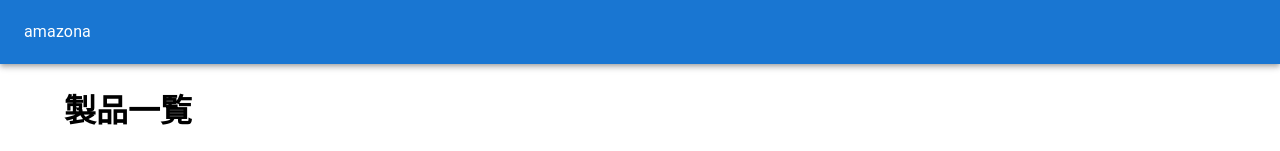
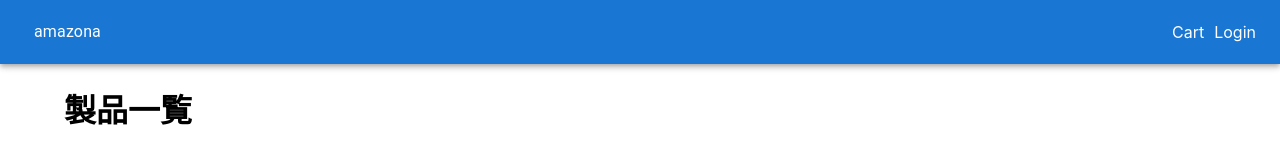
Before and after one commit to Kofsaku/first-ec, a Next.js app: page / in a window 1280 px wide. Shown: the top 151 px of the page. Built offline with nearby package versions, Linux system fonts and the light colour scheme.

Commit message:
ヘッダーにログインボタンとカートボタンを追加

```diff
--- a/components/Layout.js
+++ b/components/Layout.js
@@ -1,6 +1,7 @@
 import React from 'react';
 import Head from 'next/head';
-import { AppBar, Toolbar, Typography, Container } from  '@mui/material'
+import NextLink from 'next/link';
+import { AppBar, Toolbar, Typography, Container, Link } from  '@mui/material'
 import useStyles from '../utils/styles'
 
 export default function Layout({ children }) {
@@ -13,7 +14,22 @@
       </Head>
       <AppBar position="static" className={classes.navbar}>
         <Toolbar>
-          <Typography>amazona</Typography>
+          <NextLink href="/" passHref>
+            <Link>
+              <Typography className={classes.brand}>amazona</Typography>
+            </Link>
+          </NextLink>
+          <div className={classes.grow}> </div>
+          <div>
+            <NextLink href="/cart" passHref>
+              <Link>Cart</Link>
+            </NextLink>
+            <NextLink href="/login" passHref>
+              <Link>Login</Link>
+            </NextLink>
+          </div>
+
+
         </Toolbar>
       </AppBar>
       <Container>{children}</Container>
--- a/utils/styles.js
+++ b/utils/styles.js
@@ -8,6 +8,13 @@
       marginLeft: 10,
     },
   },
+  brand: {
+    fontWeight: 'bold',
+    fontSize: '1.5rem',
+  },
+  grow:{
+    flexGrow: 1,
+  },
   main: {
     minHeight: '80vh',
   },
```
